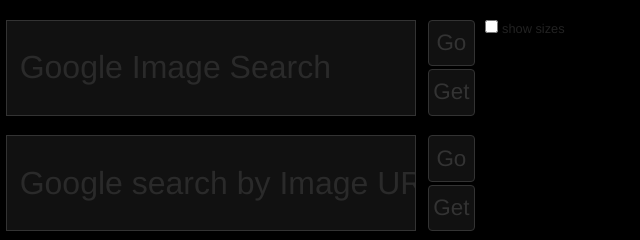
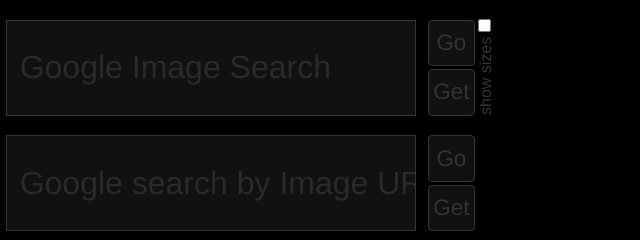
Before and after one commit to DrummerHead/DHomepage, a plain HTML site: page index.html in a window 1280 px wide. Shown: the top 240 px of the page, 640-1280 px from the left. Drawn offline with nearby package versions, Linux system fonts and the light colour scheme.

Commit message:
Rotate checkbox mod option for improved layout

```diff
--- a/css/stijl.css
+++ b/css/stijl.css
@@ -63,9 +63,21 @@
 }
 label {
   position: absolute;
-  right: -7em;
-  top: 0;
-  font-size: .4em;
+  width: 7em;
+  left: 100%;
+  top: 100%;
+  font-size: .5em;
+
+  -webkit-transform-origin: 0 0;
+     -moz-transform-origin: 0 0;
+      -ms-transform-origin: 0 0;
+       -o-transform-origin: 0 0;
+          transform-origin: 0 0;
+  -webkit-transform: rotate(-90deg);
+     -moz-transform: rotate(-90deg);
+      -ms-transform: rotate(-90deg);
+       -o-transform: rotate(-90deg);
+          transform: rotate(-90deg);
 }
 input[type='checkbox'] {
   width: auto;
@@ -131,6 +143,9 @@
 }
 
 @media (max-width: 1280px) {
+  html {
+    color: #333;
+  }
   a,
   input,
   button {
--- a/index.html
+++ b/index.html
@@ -36,8 +36,8 @@
         <button class='go' type='submit'>Go</button>
         <button class='get' type='button'>Get</button>
         <label>
+          show sizes
           <input type='checkbox'>
-          show sizes
         </label>
       </div>
     </form>
```
